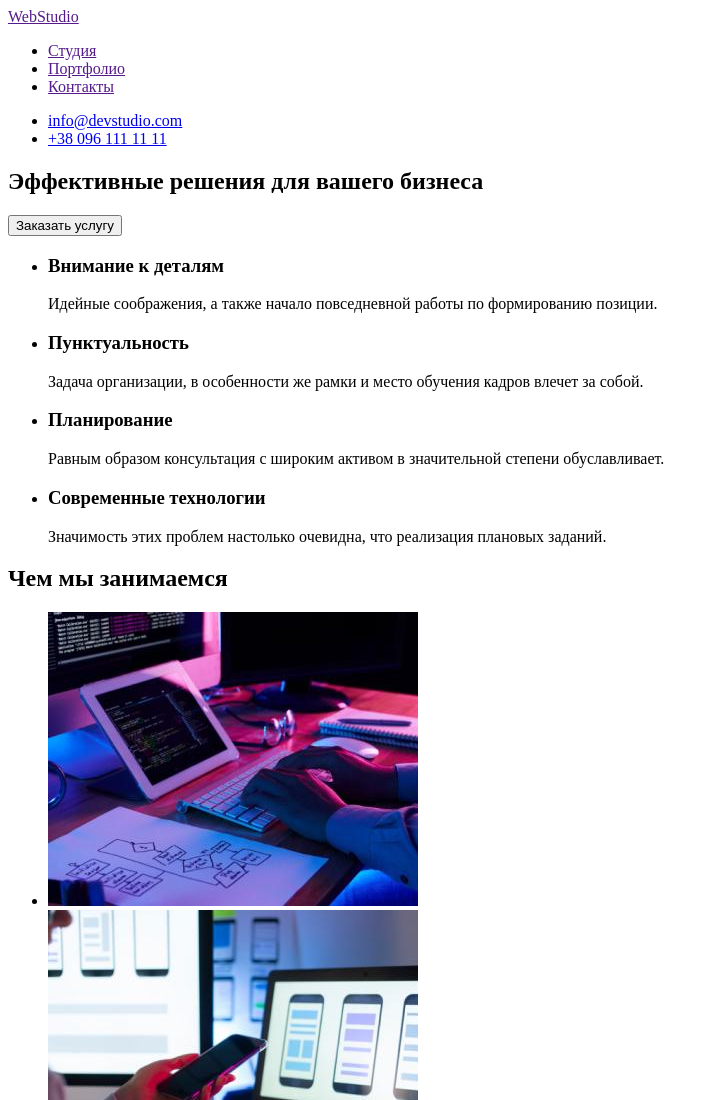
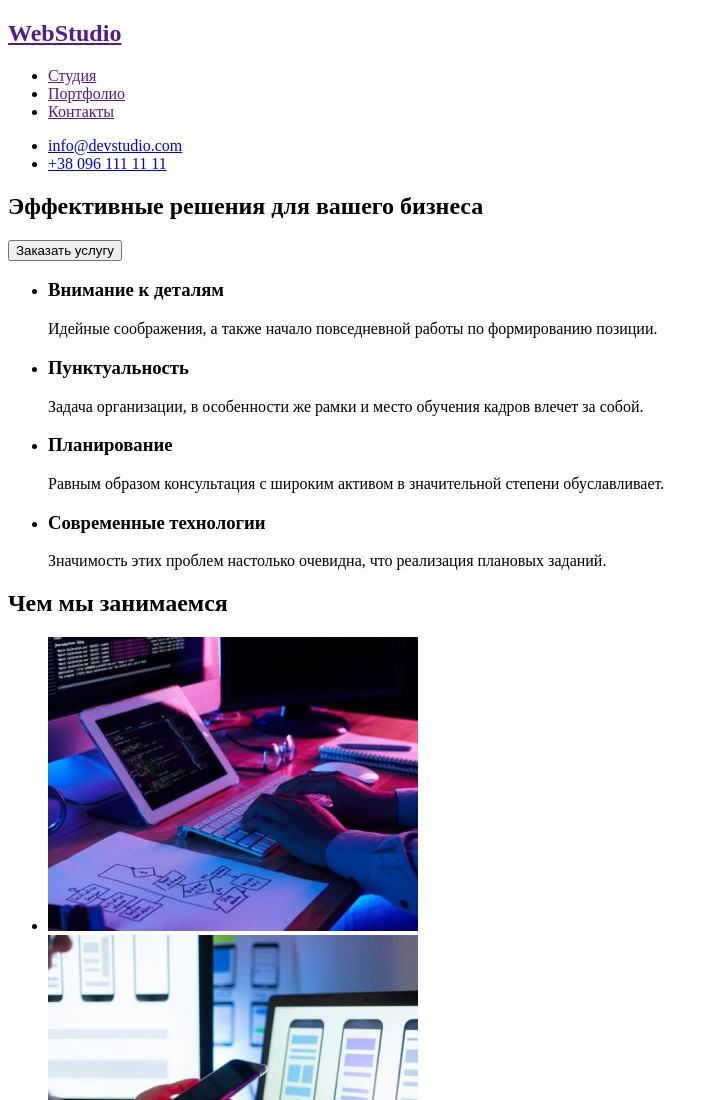
Before and after one commit to ElenaTenison/goit-markup-hw-01, a plain HTML site: page index.html in a window 1280 px wide. Shown: the top 1100 px of the page, without its empty margins (0-719 px from the left). Drawn offline with Linux system fonts and the light colour scheme.

Commit message:
Делает сслыку заголовком

```diff
--- a/index.html
+++ b/index.html
@@ -11,7 +11,7 @@
 <body>
     <header>
         <nav>
-            <a lang="en" href="">WebStudio</a>
+            <h2><a lang="en" href="">WebStudio</a></h2>
             <ul>
                 <li><a href="">Студия</a></li>
                 <li><a href="">Портфолио</a></li>
```
